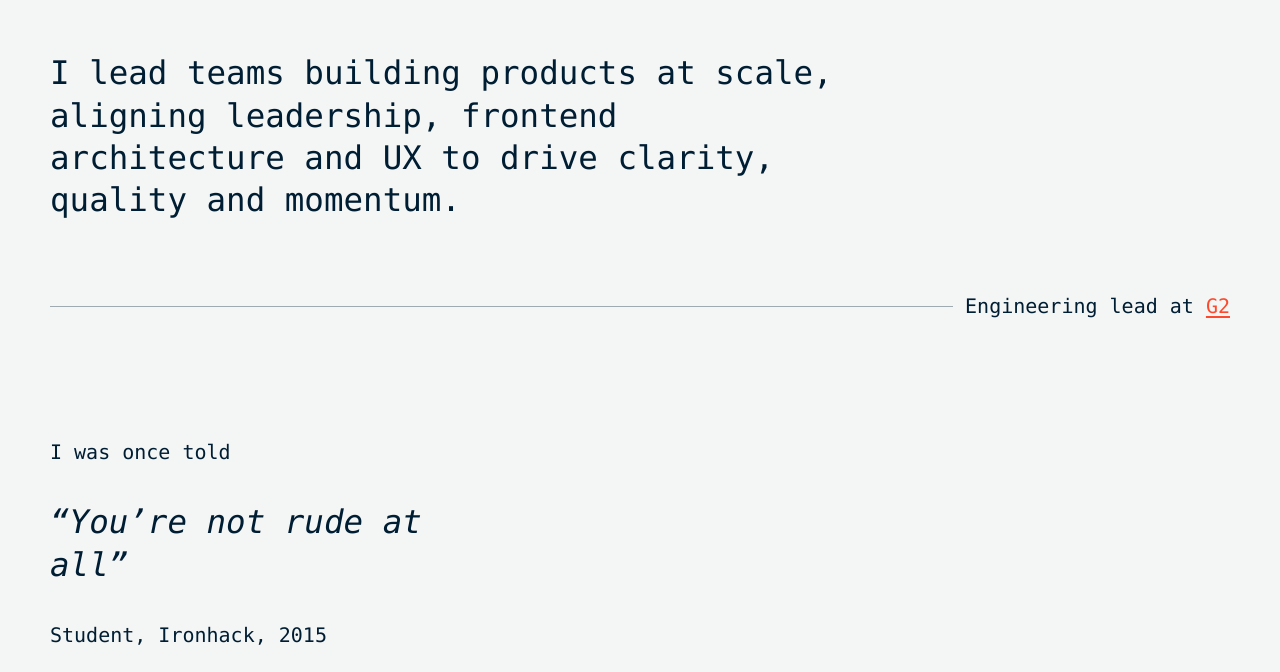
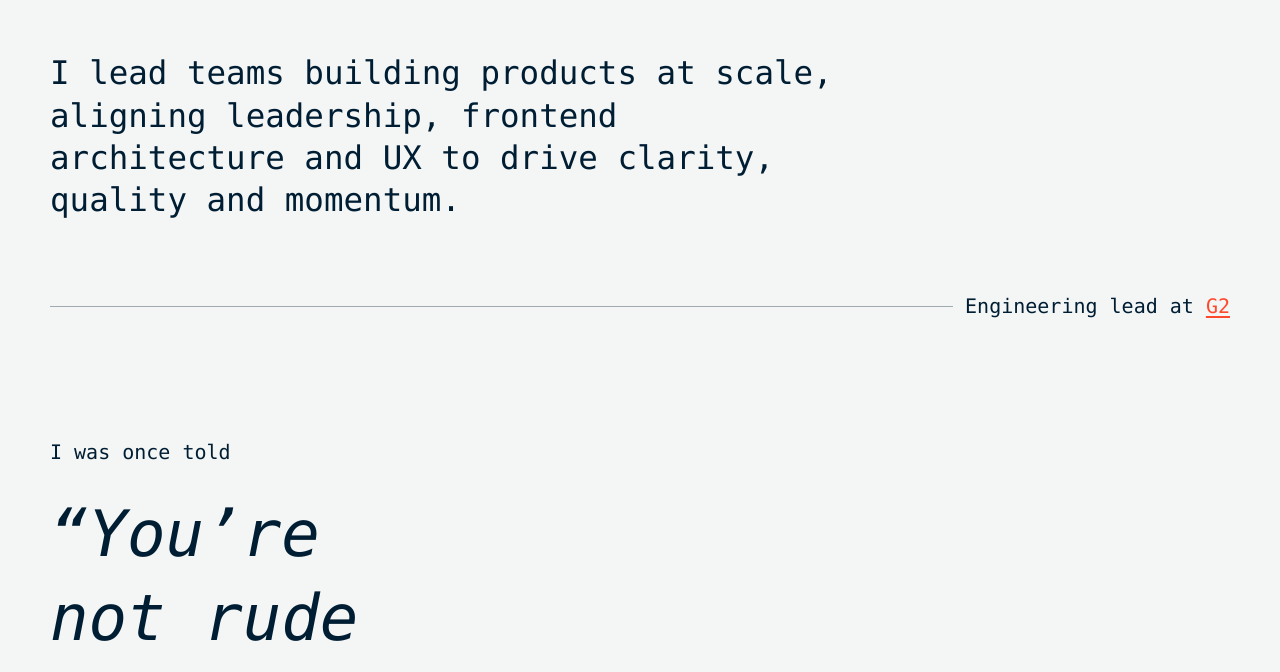
Before and after one commit to rudeayelo/rude.im, an Astro site: page / in a window 1280 px wide. Shown: the part 278-950 px from the top of the page. Built offline with nearby package versions, Linux system fonts and the light colour scheme; Astro itself is replaced by a stand-in of ours; a web font is replaced by a local one.

Commit message:
style: refine quote section

```diff
--- a/src/pages/index.astro
+++ b/src/pages/index.astro
@@ -246,6 +246,8 @@ const pageDescription =
   }
 
   .aside-quote {
+    display: grid;
+    gap: 28px;
     margin-top: 120px;
     max-width: 41ch;
   }
@@ -256,6 +258,7 @@ const pageDescription =
   .aside-quote blockquote,
   .aside-quote figcaption {
     margin: 0;
+    padding: 0;
   }
 
   .aside-quote h2 {
@@ -268,7 +271,8 @@ const pageDescription =
   }
 
   .aside-quote figure {
-    margin-top: 36px;
+    display: grid;
+    gap: 28px;
   }
 
   .aside-quote blockquote {
@@ -276,7 +280,7 @@ const pageDescription =
   }
 
   .aside-quote blockquote p {
-    font-size: clamp(0.9rem, 2.54vw, 2.565rem);
+    font-size: clamp(1.6rem, 5vw, 4rem);
     font-weight: 350;
     line-height: 1.3;
     letter-spacing: 0;
@@ -285,7 +289,6 @@ const pageDescription =
   }
 
   .aside-quote figcaption {
-    margin-top: 36px;
     font-size: clamp(0.9rem, 1.6vw, 1.25rem);
     font-weight: 350;
     line-height: 1.3;
```
